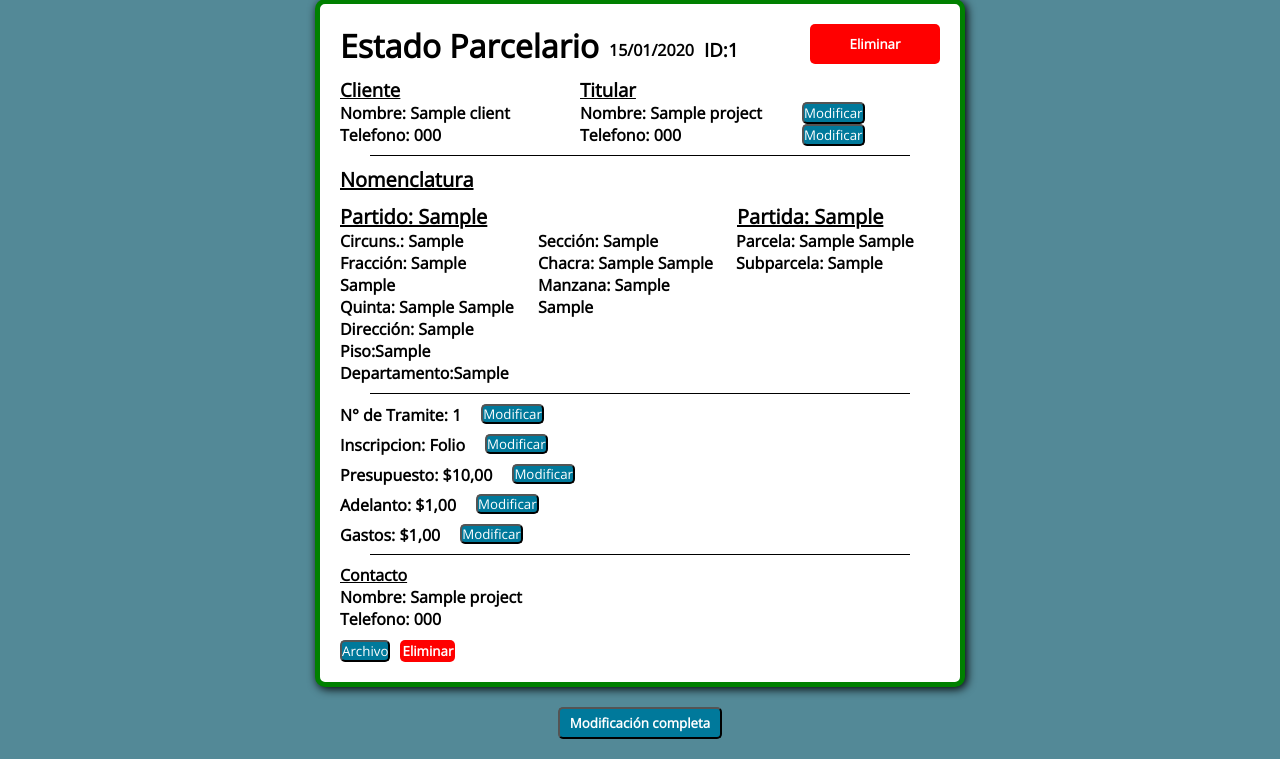
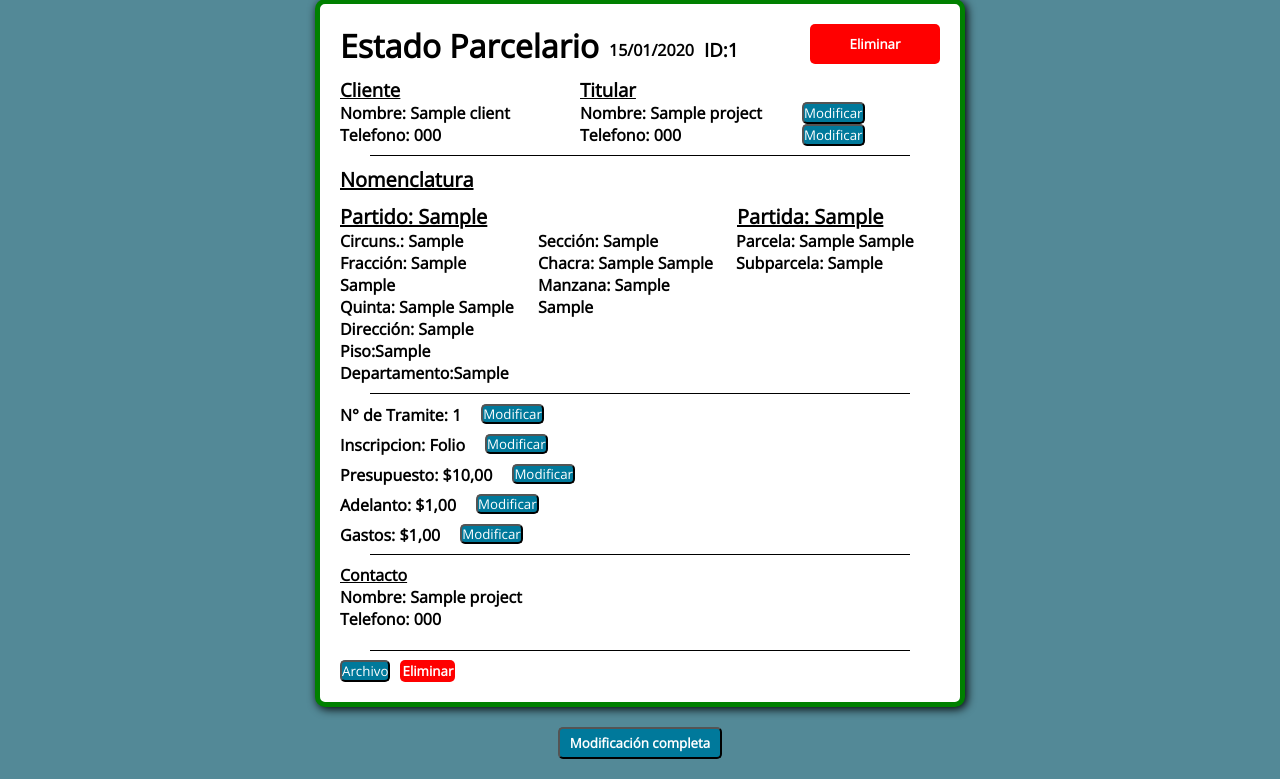
Before and after one commit to Emitax123/JFG, a Django app: page /project/1 in a window 1280 px wide. Shown: the part 173-952 px from the top of the page. Run offline with Django 4.2, Linux system fonts and the light colour scheme; tables that the repository leaves empty hold one stand-in row (values such as "Sample post"); some libraries are stand-ins or nearby versions.

Commit message:
Fix: Projects Closing 3

```diff
--- a/ProjectManager/templates/project_template.html
+++ b/ProjectManager/templates/project_template.html
@@ -212,7 +212,7 @@
       {% endif %}
       {% endif %}
       {% if file_url%}
-      <div style="display: flex; flex-flow: row;" >
+      <div class="file-box">
         <button class="blue-button" onclick="window.location.href='{% url "download" pk=project.pk %}'">Archivo</button>
         <button style=
             "background-color: #ff0000;
```
